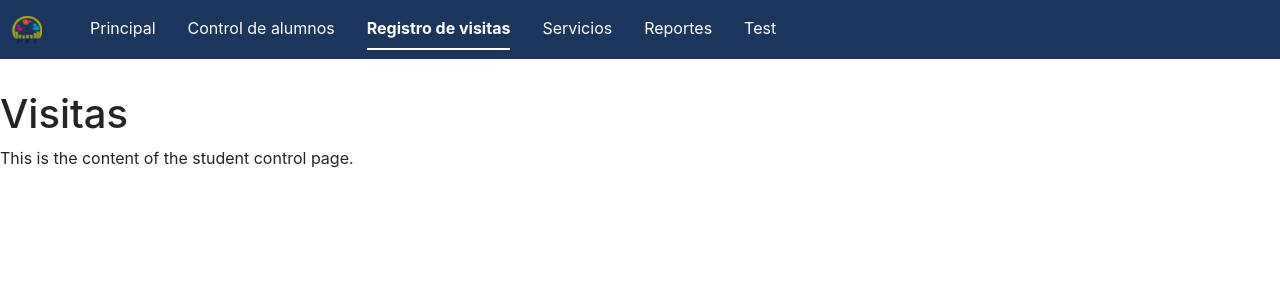
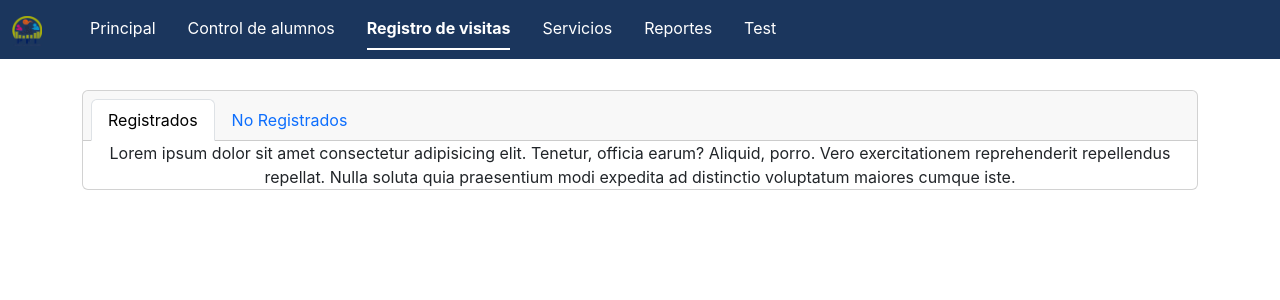
Before and after one commit to ricardoMogas/pfi-management-frontend, a React (Vite) app: page /VisitRegisterPage in a window 1280 px wide. Shown: the top 300 px of the page. Built offline with nearby package versions, Linux system fonts and the light colour scheme.

Commit message:
modify color service page

```diff
--- a/src/pages/ServicePage.jsx
+++ b/src/pages/ServicePage.jsx
@@ -1,4 +1,5 @@
 import React, { useState} from 'react';
+const ColorPrimary = import.meta.env.VITE_REACT_COLOR_PRIMARY;
 
 export default function ServicePage() {
     const [showCopiasForm, setShowCopiasForm] = useState(false);
@@ -35,7 +36,7 @@ export default function ServicePage() {
             </div>
 
             <div className="card-group d-flex justify-content-center">
-                <div className="card m-2" style={{ backgroundColor: "#0d47a1", width: "18rem" }}>
+                <div className="card m-2" style={{ backgroundColor: `${ColorPrimary}`, width: "18rem" }}>
                     <div className="card-body">
                         <h5 className="card-title text-white">Copias e Impresiones</h5>
                         {!showCopiasForm ? (
@@ -64,7 +65,7 @@ export default function ServicePage() {
                         )}
                     </div>
                 </div>
-                <div className="card m-2" style={{ backgroundColor: "#0d47a1", width: "18rem" }}>
+                <div className="card m-2" style={{ backgroundColor: `${ColorPrimary}`, width: "18rem" }}>
                     <div className="card-body">
                         <h5 className="card-title text-white">Préstamos</h5>
                         {!showPrestamosForm ? (
--- a/src/pages/VisitRegisterPage.jsx
+++ b/src/pages/VisitRegisterPage.jsx
@@ -1,10 +1,66 @@
-import React from 'react';
+import React, { useState } from 'react';
+import { Card, Tab, Nav } from 'react-bootstrap';
+export default function VisitRegisterPage() {
+    const [activeTab, setActiveTab] = useState('visitas');
 
-export default function VisitRegisterPage() {
+    const handleTabChange = (tab) => {
+        setActiveTab(tab);
+    };
+
     return (
-        <>
-            <h1>Visitas</h1>
-            <p>This is the content of the student control page.</p>
-        </>
+        <div className="container text-center">
+            <div className='card'>
+                <div className='card-header' id="myTab" role="tablist">
+                    <ul className="nav nav-tabs card-header-tabs" id="myTab" role="tablist">
+                        <li className="nav-item" role="presentation">
+                            <button
+                                className="nav-link active"
+                                id="home-tab"
+                                data-bs-toggle="tab"
+                                data-bs-target="#home"
+                                type="button"
+                                role="tab"
+                                aria-controls="home"
+                                aria-selected="true"
+                            >
+                                Registrados
+                            </button>
+                        </li>
+                        <li className="nav-item" role="presentation">
+                            <button
+                                className="nav-link"
+                                id="profile-tab"
+                                data-bs-toggle="tab"
+                                data-bs-target="#profile"
+                                type="button"
+                                role="tab"
+                                aria-controls="profile"
+                                aria-selected="false"
+                            >
+                                No Registrados
+                            </button>
+                        </li>
+                    </ul>
+                </div>
+                <div className="tab-content" id="myTabContent">
+                    <div
+                        className="tab-pane fade show active"
+                        id="home"
+                        role="tabpanel"
+                        aria-labelledby="home-tab"
+                    >
+                        Lorem ipsum dolor sit amet consectetur adipisicing elit. Tenetur, officia earum? Aliquid, porro. Vero exercitationem reprehenderit repellendus repellat. Nulla soluta quia praesentium modi expedita ad distinctio voluptatum maiores cumque iste.
+                    </div>
+                    <div
+                        className="tab-pane fade"
+                        id="profile"
+                        role="tabpanel"
+                        aria-labelledby="profile-tab"
+                    >
+                        Lorem ipsum dolor sit amet, consectetur adipisicing elit. Sit eaque praesentium aliquid quasi mollitia tenetur officiis! Eaque quo dolor beatae repellendus provident doloribus delectus aspernatur. Officiis reiciendis possimus a totam.
+                    </div>
+                </div>
+            </div>
+        </div>
     );
 };
```
